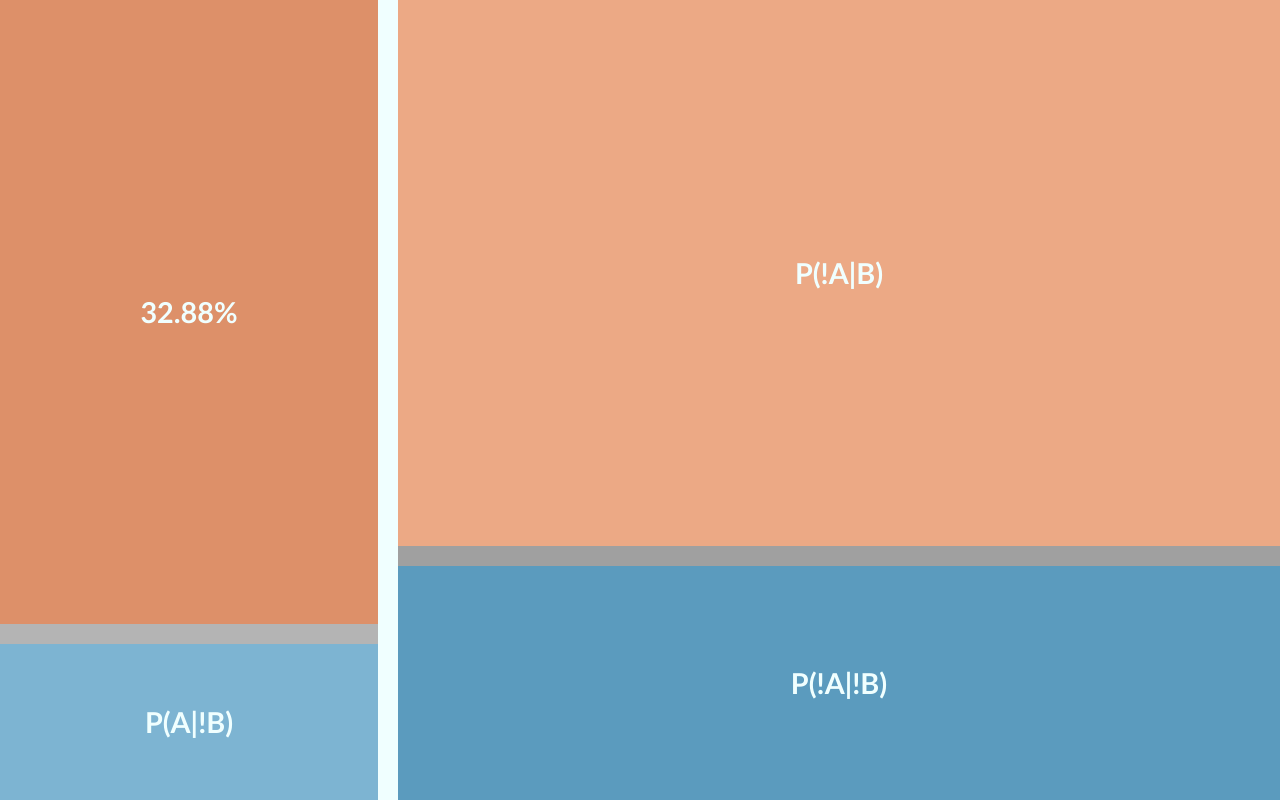
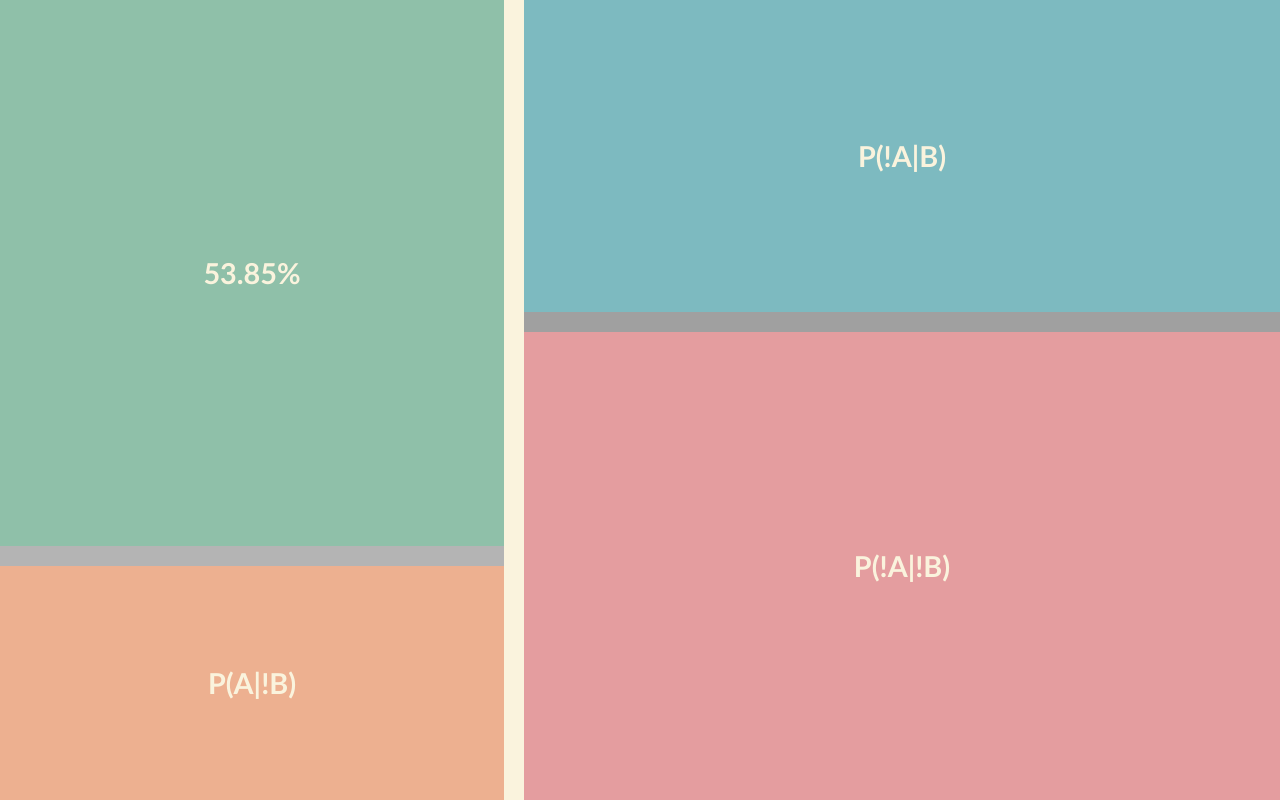
Before and after one commit to pierogis/bayes, a Flask app: page / in a window 1280 px wide. Run offline with Flask 2, Linux system fonts and the light colour scheme.

Commit message:
adjust colors

```diff
--- a/app/static/css/viz.css
+++ b/app/static/css/viz.css
@@ -5,7 +5,7 @@
 
 body {
   margin: 0px;
-  color: azure;
+  color: #FAF3DD;
   font-family: "Trebuchet MS", Helvetica, sans-serif;
   font-size: 1.8em;
   font-weight: bold;
@@ -24,13 +24,13 @@ body {
 }
 
 #panel-left {
-  background-color: #BEE3CA;
-  flex: .3;
+  background-color: #F2B8C5;
+  flex: .4;
 }
 
 #panel-right {
-  flex: .7;
-  background-color: #E49D9F;
+  flex: .6;
+  background-color: #8DA8C8;
 }
 
 .panel-probability {
@@ -52,38 +52,38 @@ body {
 }
 
 #top-left {
-  flex: .8;
+  flex: .7;
 }
 
 #bottom-left {
-  flex: .2;
+  flex: .3;
 }
 
 #top-right {
-  flex: .7;
+  flex: .4;
 }
 
 #bottom-right {
-  flex: .3;
+  flex: .6;
 }
 
 #tl-a {
   flex: 1;
-  background-color: #DD9069;
+  background-color: #8FC0A9;
 }
 
 #tr-a {
   flex: 1;
-  background-color: #ECA985;
+  background-color: #7DBAC0;
 }
 
 #bl-a {
-  background-color: #7DB4D2;
+  background-color: #EDB090;
   flex: 1;
 }
 
 #br-a {
-  background-color: #5B9BBE;
+  background-color: #E49D9F;
   flex: 1;
 }
 
@@ -138,5 +138,5 @@ body {
 .vert-dragbar {
   padding: 10px;
   cursor: col-resize;
-  background-color: azure;
+  background-color: #FAF3DD;
 }
```
